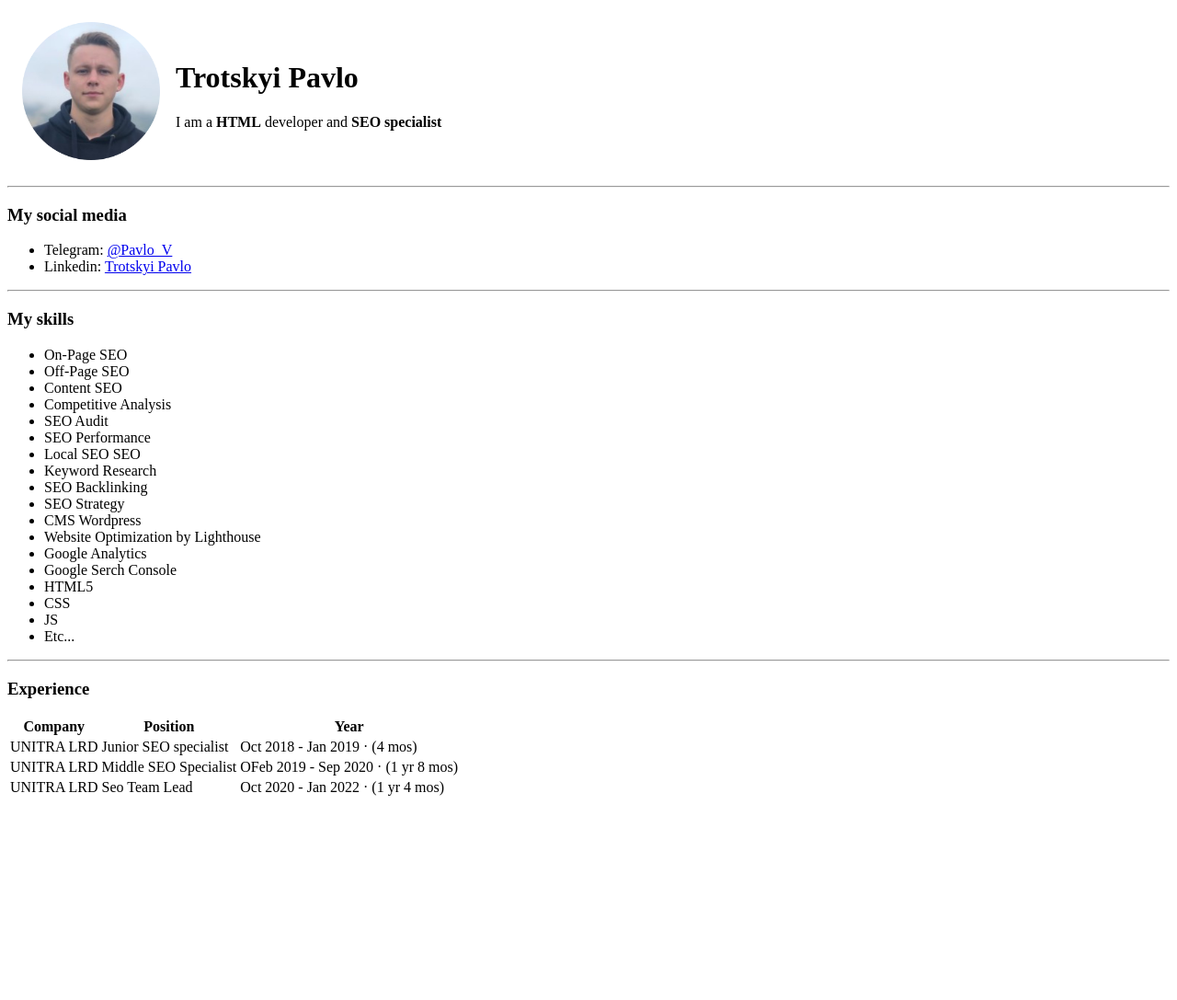
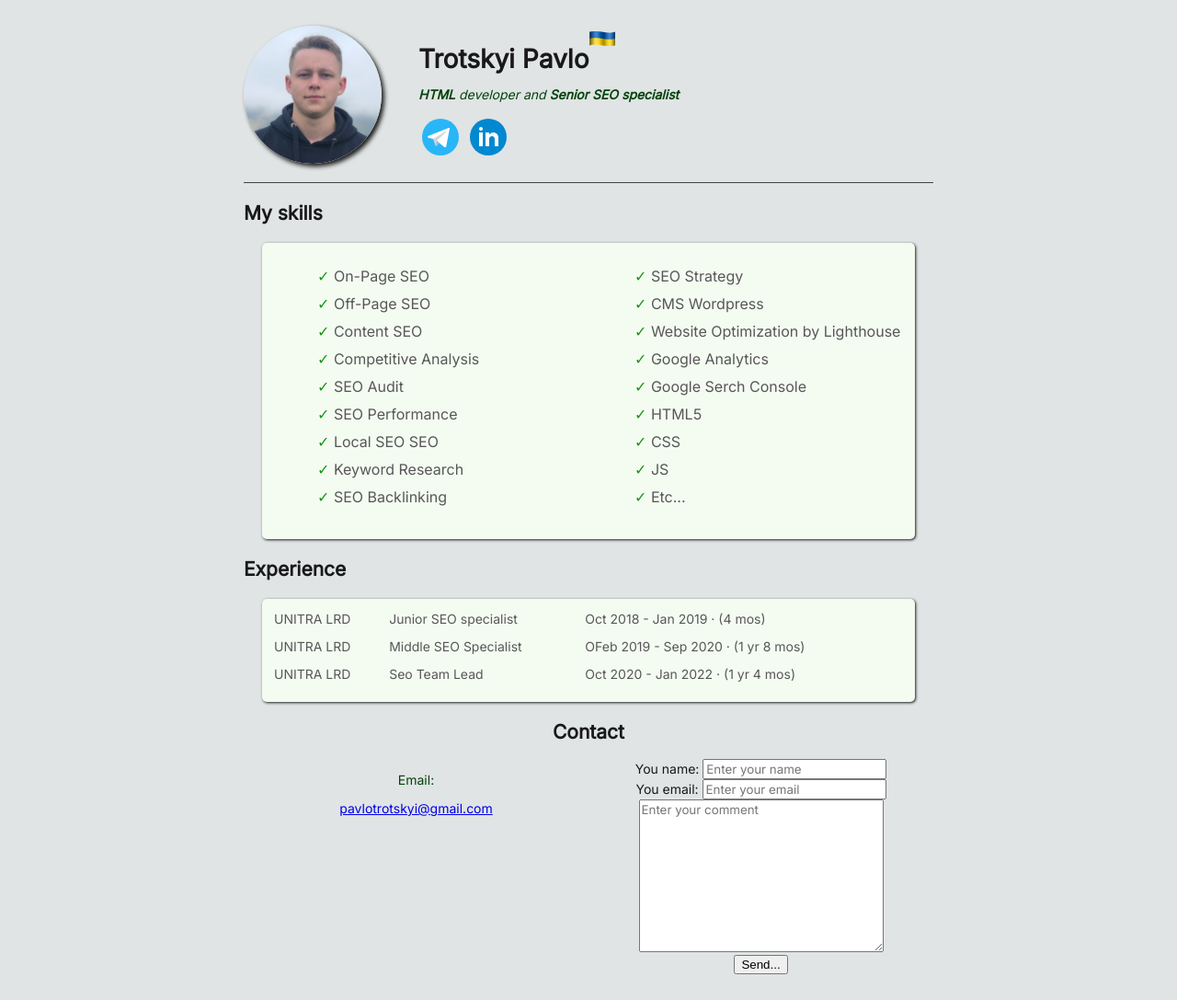
Before and after one commit to PavloTR/CV, a plain HTML site: page index.html in a window 1280 px wide. Shown: the whole page at 92% size. Before the commit the page ends 876 px from the top, so only its background shows below. Drawn offline with Linux system fonts and the light colour scheme.

Commit message:
Add files via upload

```diff
--- a/index.html
+++ b/index.html
@@ -5,28 +5,31 @@
     <meta http-equiv="X-UA-Compatible" content="IE=edge">
     <meta name="viewport" content="width=device-width, initial-scale=1.0">
     <title>Pavlo Trotskyi CV</title>
+    <link rel="stylesheet" href="style.css">
+    <link rel=icon href=PT.png sizes="16x16" type="image/png">
+
 </head>
 <body>
-    <table cellspacing="15">
-        <tr>
-        <td>
-            <img src="PT.png" height="150" width="150" alt="Trotskyi Pavlo">
-        </td>
-        <td>
-            <h1>Trotskyi Pavlo</h1>
-            <p>I am a <strong>HTML</strong> developer and <strong>SEO specialist</strong></p>
-        </td>
-    </tr>
-    </table>
-    <hr>
-    <h3>My social media</h3>
-    <ul>
-        <li>Telegram: <a href="https://t.me/Pavlo_V" target="_blank">@Pavlo_V</a> </li>
-        <li>Linkedin: <a href="https://www.linkedin.com/in/pavlo-trotskyi-88b1591a5/" target="_blank">Trotskyi Pavlo</a></li>
-    </ul>
-    <hr>
-    <h3>My skills</h3>
-    <ul>
+    <div class="container">
+        <div class="info">
+                <img src="PT.png" alt="Trotskyi Pavlo" class="avatar">
+                <div class="info-text">
+                    <div class="ukr"><h1>Trotskyi Pavlo</h1>
+                        <img alt="Telegram" src="ukr.png" class="img-ukr">
+                    </div>
+                        <div class="info-text1">
+                            <p><strong>HTML</strong> developer and <strong>Senior SEO specialist</strong></p>
+                            <a href="https://t.me/Pavlo_V" target="_blank"> <img alt="Telegram" src="telegram.svg" class="telega"></a>
+                            <a href="https://www.linkedin.com/in/pavlo-trotskyi-88b1591a5/" target="_blank"> <img alt="Telegram" src="linkedin.svg" class="linkedin"></a>
+                        </div>
+                </div>
+            </div>
+
+        <h2>My skills</h2>
+
+        <div class="card">
+            <div class="row">
+                <ul class="skills">
                     <li> On-Page SEO </li>
                     <li> Off-Page SEO </li>
                     <li> Content SEO </li>
@@ -36,6 +39,8 @@
                     <li> Local SEO SEO </li>
                     <li> Keyword Research </li>
                     <li> SEO Backlinking </li>
+                </ul>
+                <ul class="skills">
                     <li> SEO Strategy</li>
                     <li> CMS Wordpress</li>
                     <li> Website Optimization by Lighthouse</li>
@@ -46,14 +51,11 @@
                     <li> JS</li>
                     <li> Etc...</li>
                 </ul>
-    <hr>
-    <h3>Experience</h3>
-    <table>
-        <tr>
-            <th>Company</th>
-            <th>Position</th>
-            <th>Year</th>
-       </tr>
+            </div>
+        </div>
+        <h2>Experience</h2>
+        <div class="card">
+            <table class="experience">
                 <tr>
                     <td>UNITRA LRD</td>
                     <td>Junior SEO specialist</td>
@@ -70,5 +72,36 @@
                     <td>Oct 2020 - Jan 2022 · (1 yr 4 mos)</td>
                 </tr>
             </table>
+        </div>
+
+
 </body>
+<footer>
+    <div class="contact-bl">
+        <h2>Contact</h2>
+        <div class="contact-form">
+            <div class="contact-list">
+                <p>Email:</p><a href="mailto:pavlotrotskyi@gmail.com">pavlotrotskyi@gmail.com</a>
+                <p></p>
+            </div>
+            <div class="contact-list">
+                <form action="/">
+                    <div class="form-group">
+                        <label for="name">You name:</label>
+                        <input type="text" id="name" placeholder="Enter your name">
+                    </div>
+                    <div class="form-group">
+                        <label for="email">You email:</label>
+                        <input type="email" id="email" placeholder="Enter your email">
+                     </div>
+                    <div class="form-group">
+                        <textarea name="comment" id="comment" cols="30" rows="10" placeholder="Enter your comment"></textarea>
+                    </div>
+                        <input type="submit" value="Send...">
+                </form>
+            </div>
+        </div>
+
+    </div>
+</footer>
 </html>
--- /dev/null
+++ b/style.css
@@ -0,0 +1,100 @@
+@import url('https://fonts.googleapis.com/css2?family=Inter&display=swap');
+body    {
+    background-color: rgb(224, 228, 228);
+    color: rgb(26, 25, 25);
+    font: normal 14px 'Inter', sans-serif;
+}
+.avatar{
+    width: 150px;
+    height: 150px;
+    border-radius: 50%;
+    box-shadow: 3px 3px 5px rgb(26, 25, 25);
+}
+.ukr{
+    display: flex;
+}
+.ukr img{
+    width: 30px;
+    height: 28px;
+}
+.telega:hover,
+.linkedin:hover {
+    opacity: 0.6;
+}
+.info{
+    display: flex;
+    margin-bottom: 20px;
+    border-bottom: 1px solid rgb(66, 65, 65);
+    padding-bottom: 20px;
+}
+.info-text{
+    margin-left: 40px;
+}
+.info-text1{
+margin-top: -20px;
+font-style: italic;
+}
+.container{
+    max-width: 750px;
+    margin: auto;
+    padding: 20px;
+}
+
+.row{
+    display: flex;
+    font-size: 16px;
+}
+.skills{
+    flex: 50%;
+}
+
+.card{
+    background-color: rgb(244, 252, 242);
+    box-shadow: 1px 1px 3px rgb(26, 25, 25);
+    border-radius: 5px;
+    padding: 10px;
+    margin: 20px;
+
+}
+.contact-form{
+    display: flex;
+}
+.contact-list{
+    flex: 50%;
+}
+ul {
+    list-style: none;
+    color: rgb(88, 87, 87);
+  }
+
+  ul li:before {
+    content: '✓';
+    color: rgb(27, 148, 20);
+  }
+li {
+    padding-left: 10px;
+   }
+
+.experience{
+    width: 100%;
+}
+.experience td{
+    padding-bottom: 10px;
+}
+
+.form-group input,
+.form-group textarea{
+font-family: inherit;
+box-sizing: border-box;
+}
+
+p {
+color: rgb(3, 67, 12);
+}
+.experience{
+    color: rgb(88, 87, 87);
+}
+.contact-bl{
+    text-align: center;
+}
+.skills li { padding-bottom: 10px;}
```
Also changed, not shown: linkedin.svg (added), telegram.svg (added), ukr.png (added). Lines whose indentation alone changed are shown as unchanged.
